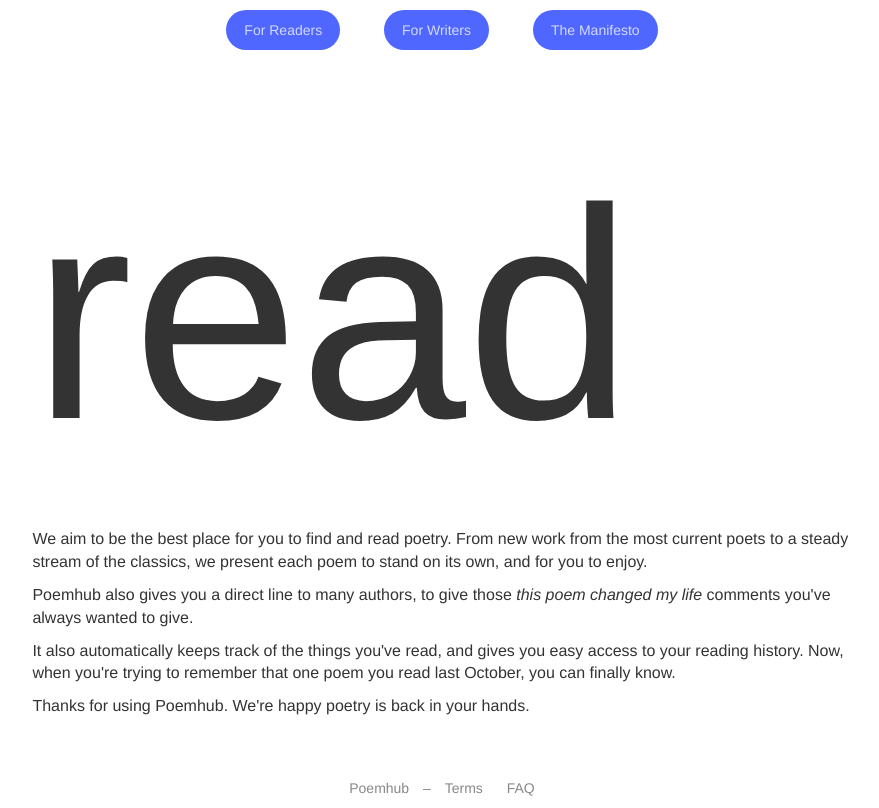
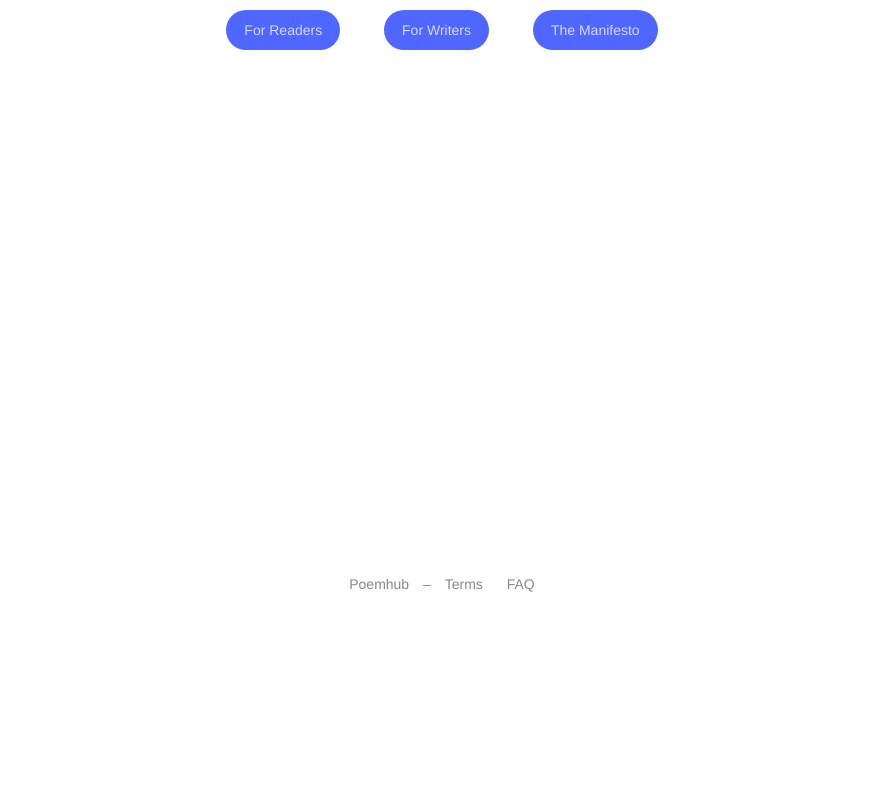
Before and after one commit to skoczen/poemhub, a Django app: template project/apps/main_site/templates/main_site/home.html in a window 1280 px wide. Shown: the part 196-1004 px from the top of the page, without its empty margins (198-1077 px from the left). After the commit the page ends 788 px from the top, so only its background shows below. Run offline with Django 3.2, Linux system fonts and the light colour scheme; the template is opened without the code that fills it, so the values that code supplies are empty; some libraries are stand-ins or nearby versions; some web fonts are replaced.

Commit message:
Fixes early release

```diff
--- a/project/apps/main_site/static/main_site/css/site.css
+++ b/project/apps/main_site/static/main_site/css/site.css
@@ -285,12 +285,5 @@ h1 {
 }
 
 .backups {
-    margin: 0 20px;
+    margin: 20px 0;
 }
-.hero_section {
-
-}
-.hero_text {
-    font-size: 300px;
-    font-weight: 100;
-}
--- a/project/apps/main_site/templates/main_site/home.html
+++ b/project/apps/main_site/templates/main_site/home.html
@@ -48,18 +48,6 @@
 
             <p class="home_buttons"><a href="{% url "main_site:manifesto" %}" class="button">Read the Manifesto</a></p>
         </div>
-        <div class="hero_section">
-            <div class="hero_text">read</div>
-            <div class="hero_body">
-                    <p>We aim to be the best place for you to find and read poetry.  From new work from the most current poets to a steady stream of the classics, we present each poem to stand on its own, and for you to enjoy.</p>
-                <p>Poemhub also gives you a direct line to many authors, to give those <i>this poem changed my life</i> comments you've always wanted to give.</p>
-
-                <p>It also automatically keeps track of the things you've read, and gives you easy access to your reading history. Now, when you're trying to remember that one poem you read last October, you can finally know.</p>
-
-                <p>Thanks for using Poemhub. We're happy poetry is back in your hands.</p>
-            </div>
-        </div>
-
     </div>
 </div>
 {% endblock %}
```
